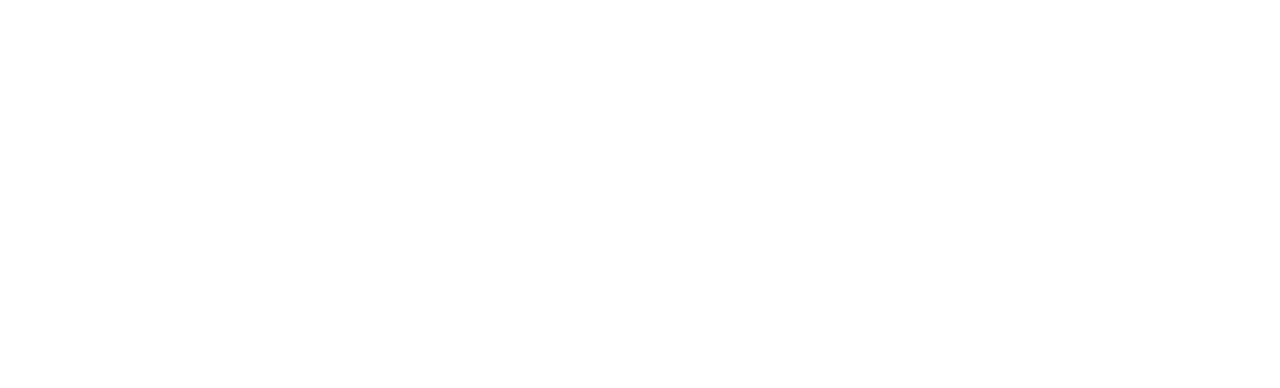
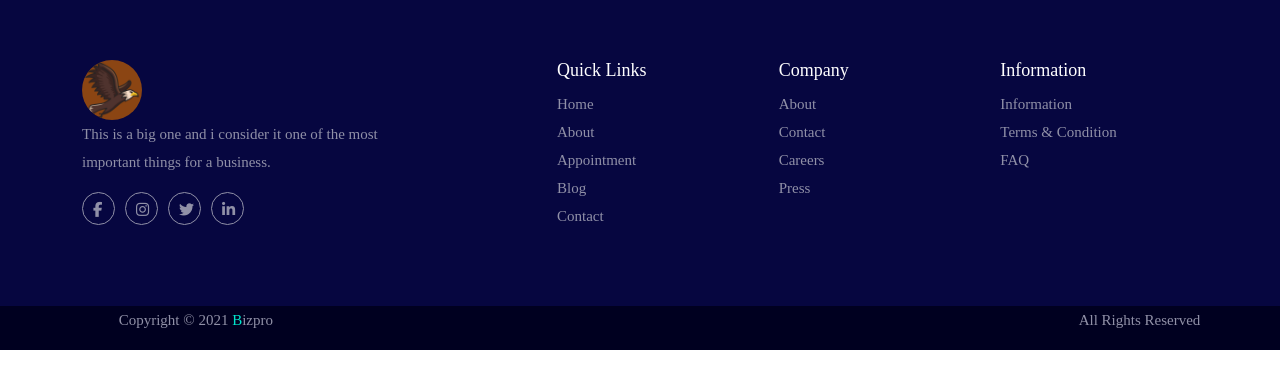
Before and after one commit to mshahzad0710/eagle, a plain HTML site: page index.html in a window 1280 px wide. Drawn offline with nearby package versions, Linux system fonts and the light colour scheme; a web font is replaced by a local one.

Commit message:
first commit

```diff
--- a/index.html
+++ b/index.html
@@ -1,15 +1,106 @@
 <!DOCTYPE html>
 <html lang="en">
+
 <head>
     <meta charset="UTF-8">
     <meta name="viewport" content="width=device-width, initial-scale=1.0">
-    <title>Document</title>
+    <title>Eagle Group</title>
+    <!-- Latest compiled and minified CSS -->
+    <link href="https://cdn.jsdelivr.net/npm/bootstrap@5.3.2/dist/css/bootstrap.min.css" rel="stylesheet">
+    <link rel="stylesheet"
+  href="https://cdn.jsdelivr.net/npm/animate.css@3.5.2/animate.min.css">
+  <!-- or -->
+  <link rel="stylesheet"
+  href="https://cdnjs.cloudflare.com/ajax/libs/animate.css/3.5.2/animate.min.css">
+  <!-- js slider link -->
+  <link rel="stylesheet" href="https://cdnjs.cloudflare.com/ajax/libs/OwlCarousel2/2.3.4/assets/owl.carousel.min.css" integrity="sha512-tS3S5qG0BlhnQROyJXvNjeEM4UpMXHrQfTGmbQ1gKmelCxlSEBUaxhRBj/EFTzpbP4RVSrpEikbmdJobCvhE3g==" crossorigin="anonymous" referrerpolicy="no-referrer" />
+  <link rel="stylesheet" href="https://cdnjs.cloudflare.com/ajax/libs/OwlCarousel2/2.3.4/assets/owl.theme.default.css" integrity="sha512-OTcub78R3msOCtY3Tc6FzeDJ8N9qvQn1Ph49ou13xgA9VsH9+LRxoFU6EqLhW4+PKRfU+/HReXmSZXHEkpYoOA==" crossorigin="anonymous" referrerpolicy="no-referrer" />
+  <!-- End js lider link -->
+    <!-- google font link
+    <link rel="preconnect" href="https://fonts.googleapis.com">
+<link rel="preconnect" href="https://fonts.gstatic.com" crossorigin>
+<link href="https://fonts.googleapis.com/css2?family=Ubuntu:ital,wght@0,300;0,400;0,500;0,700;1,300;1,400;1,500;1,700&display=swap" rel="stylesheet"> -->
+    <!-- font aowsme -->
+    <link rel="stylesheet" href="https://cdnjs.cloudflare.com/ajax/libs/font-awesome/6.5.1/css/all.min.css"
+        integrity="sha512-DTOQO9RWCH3ppGqcWaEA1BIZOC6xxalwEsw9c2QQeAIftl+Vegovlnee1c9QX4TctnWMn13TZye+giMm8e2LwA=="
+        crossorigin="anonymous" referrerpolicy="no-referrer" />
+    <!-- Latest compiled JavaScript -->
+    <script src="https://cdn.jsdelivr.net/npm/bootstrap@5.3.2/dist/js/bootstrap.bundle.min.js"></script>
+    <link rel="stylesheet" href="style.css">
+    <link rel="icon" href="image/3065699.png">
 </head>
 <body>
   <!-- Muhammad shahzad -->
   <!-- Ahmad javvad -->
   <!-- Sheraz latif -->
   <!-- Abd-ul-rehman -->
+  <footer>
+    <div class="container">
+        <div class="row justify-content-between">
+            <div class="col-lg-4 text-center text-lg-start">
+                <img src="image/3065699.png" class="img-fluid" alt="">
+                <p>This is a big one and i consider it one of the most important things for a business.</p>
 
+                <div class="social-icon d-flex justify-content-center    justify-content-lg-start">
+                    <a href=""><i class="fa-brands fa-facebook-f"></i></a>
+                    <a href=""><i class="fa-brands fa-instagram"></i></a>
+                    <div class="twiter-bg">
+                        <a href=""><i class="fa-brands fa-twitter"></i></a>
+                    </div>
+                    <a href=""><i class="fa-brands fa-linkedin-in"></i></a>
+                </div>
+
+            </div>
+            <div class="col-lg-7">
+                <div class="row">
+                    <div class="col-4 col-lg-4 text-center text-lg-start pt-4 pt-lg-0">
+                        <h4>Quick Links</h4>
+                        <ul class="list-unstyled ">
+                            <li>Home</li>
+                            <li>About</li>
+                            <li>Appointment</li>
+                            <li>Blog</li>
+                            <li>Contact</li>
+                        </ul>
+                    </div>
+                    <div class="col-4 col-lg-4 text-center text-lg-start pt-4 pt-lg-0">
+                        <h4>Company</h4>
+                        <ul class="list-unstyled ">
+                            <li>About</li>
+                            <li>Contact</li>
+                            <li>Careers</li>
+                            <li>Press</li>
+                        </ul>
+                    </div>
+                    <div class="col-4 col-lg-4 text-center text-lg-start pt-4 pt-lg-0 ">
+                        <h4>Information</h4>
+                        <ul class="list-unstyled ">
+                            <li>Information</li>
+                            <li>Terms & Condition</li>
+                            <li>FAQ</li>
+                        </ul>
+                    </div>
+                    </form>
+                </div>
+            </div>
+        </div>
+    </div>
+    </div>
+    </div>
+</footer>
+<div class="foooter-end">
+    <div class="container-fluid">
+        <div class="row justify-content-lg-end">
+            <div class="col-6 col-lg-9">
+                <p>Copyright © 2021 <span>B</span>izpro</p>
+            </div>
+            <div class="col-6 col-lg-2 text-end text-lg-start">
+                <p>All Rights Reserved</p>
+            </div>
+        </div>
+    </div>
+</div>
+
+<!-- ---------------------------------------- End Footer section  -->
 </body>
 </html>
--- a/style.css
+++ b/style.css
@@ -0,0 +1,76 @@
+@font-face {
+    font-family:"Airbnb Cereal app";
+    src: url(fonts/AirbnbCereal_W_Md.otf)
+}
+
+
+body{
+    font-family:"Airbnb Cereal app";
+    font-weight: 300;
+    font-size: 15px;
+    line-height: 28px;
+}
+/* ----------------------------- General css */
+h1{
+    font-size: 50px;
+    color: #060640;
+    font-weight: 700;
+}
+h2{
+    font-size: 45px;
+    color: #060640;
+    font-weight: 700;
+
+}
+h3, header h4{
+    font-size: 24px;
+    font-weight: 500;
+    color: #060640;
+}
+h4{
+    font-size: 18px;
+    color: white;
+}
+li{
+    color: #9090a7;
+}
+p, a{
+    color: #9090a7;
+}
+.btn{
+    background-color: #060640;
+    color: #fff;
+    border: 0px;
+    padding: 15px 20px;
+
+}
+/* --------------------------- Footer css */
+footer img{
+
+    width: 60px;
+    background: saddlebrown;
+    border-radius: 50%;
+}
+footer{
+    background-color: #060640;
+    padding: 60px;
+}
+footer .fa-brands{
+    width: 33px;
+    height: 33px;
+    border-radius: 50%;
+    padding: 9px 10px;
+    margin-right: 10px;
+    border: 1px solid #9090a7
+}
+.twiter-bg .fa-twitter:hover{
+    color: #00e5cc;
+    border-color: #00e5cc;
+}
+.foooter-end{
+    background-color: #000020;
+}
+.foooter-end span{
+    color: #00e5cc;
+}
+/* --------------------------- Footer css */
```
Also changed, not shown: image/3065699.png (added).
